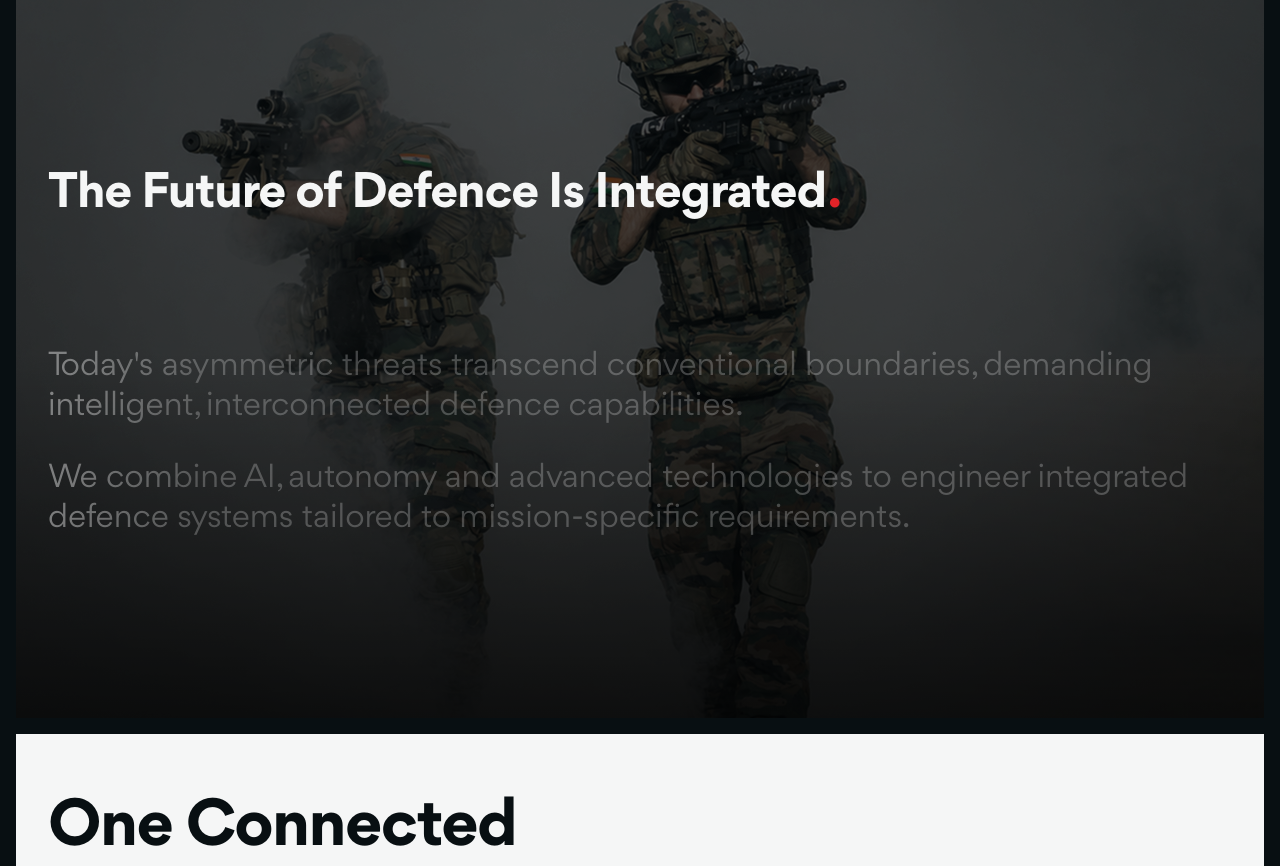
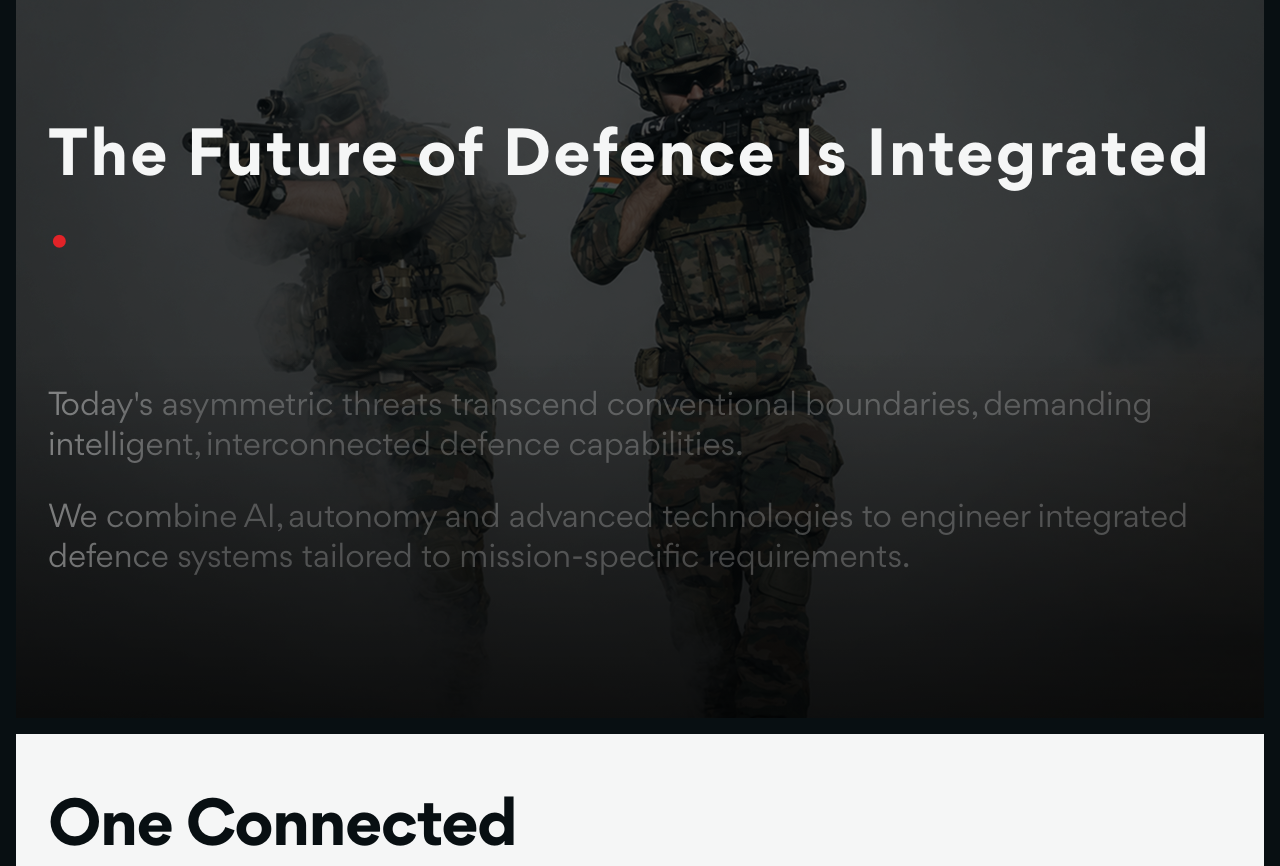
Before and after one commit to bobinthomas/rayonix, a Next.js app: page / in a window 1280 px wide. Shown: the part 819-1685 px from the top of the page. Built offline with nearby package versions, Linux system fonts and the light colour scheme.

Commit message:
style(section-02): heading xl font-size 64px, letter-spacing 2px per design spec

```diff
--- a/src/components/home/BattlespaceSection.tsx
+++ b/src/components/home/BattlespaceSection.tsx
@@ -36,7 +36,7 @@ export default function BattlespaceSection() {
             accentDot={true}
             accentColor="#e22328"
             as="h2"
-            className="w-full text-3xl sm:text-4xl md:text-5xl xl:text-[48px] 2xl:text-[52px] font-bold text-[#f5f6f6] tracking-tight leading-tight lg:leading-[60px] xl:leading-[64px]"
+            className="w-full text-3xl sm:text-4xl md:text-5xl xl:text-[64px] 2xl:text-[64px] font-bold text-[#f5f6f6] xl:tracking-[2px] leading-tight lg:leading-[60px] xl:leading-[72px]"
           />
         </div>
 
```
